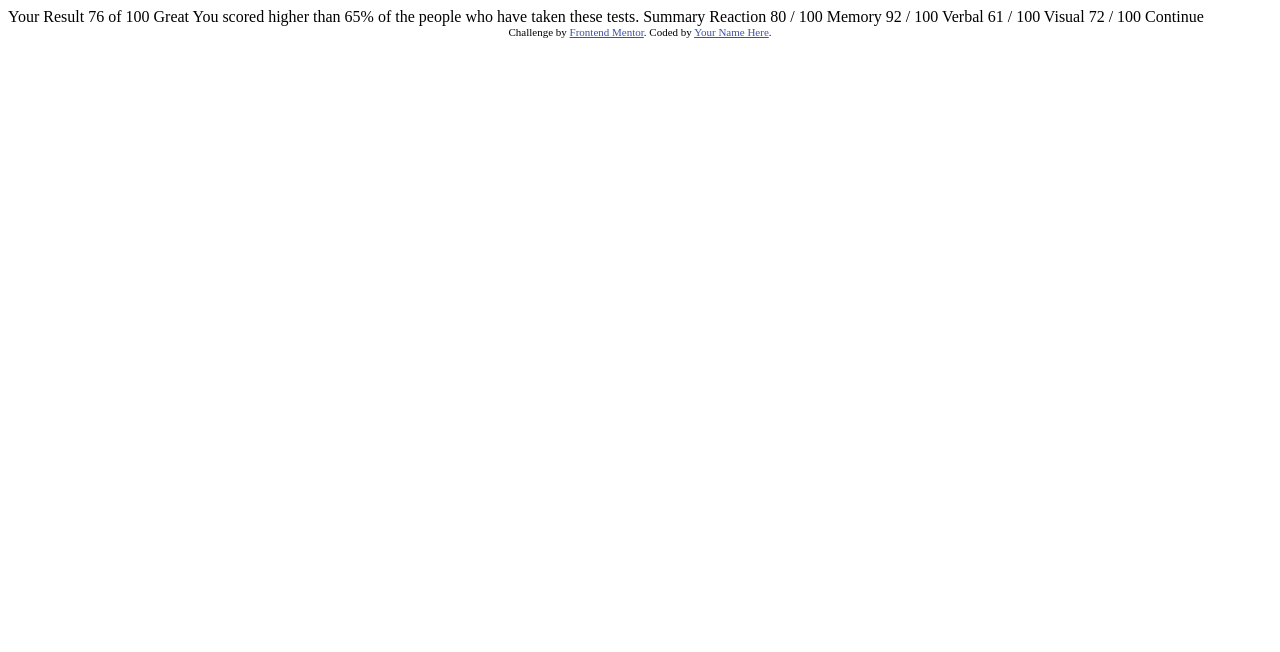
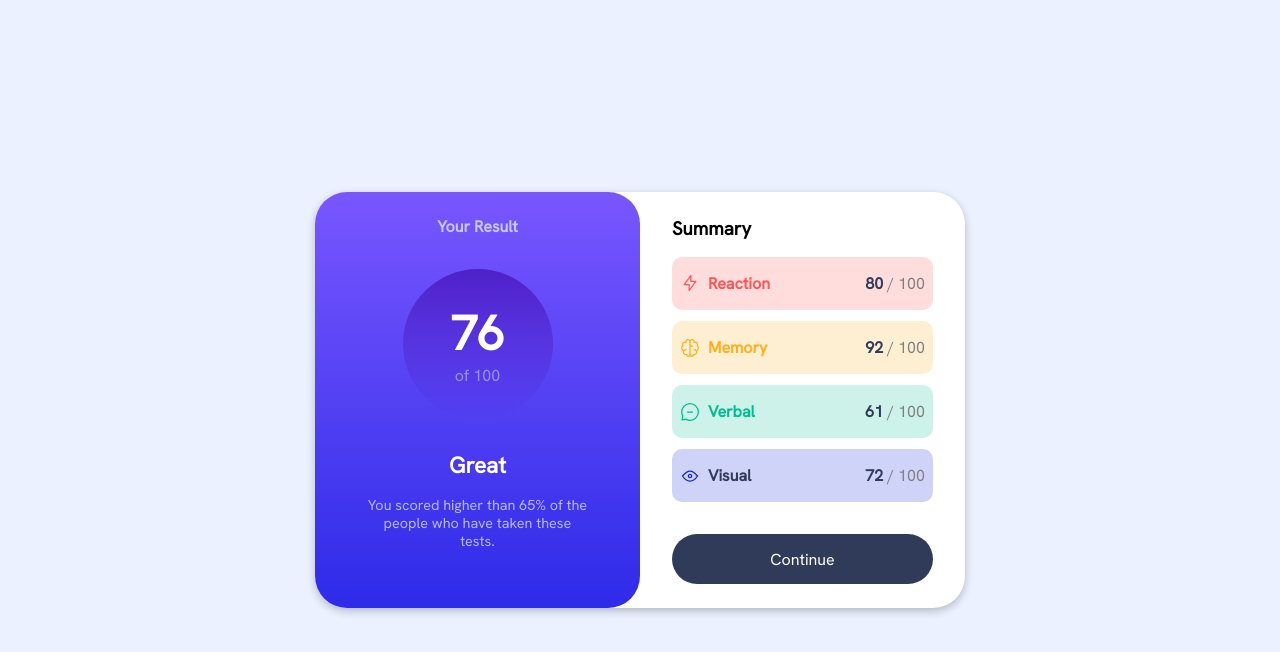
Before and after one commit to Arsalan40/Front-end-Mentor-Challenges, a plain HTML site: page results-summary-component-main/index.html in a window 1280 px wide. Drawn offline with Linux system fonts and the light colour scheme.

Commit message:
challenge one

```diff
--- a/results-summary-component-main/index.html
+++ b/results-summary-component-main/index.html
@@ -1,47 +1,92 @@
 <!DOCTYPE html>
 <html lang="en">
   <head>
-  <meta charset="UTF-8">
-  <meta name="viewport" content="width=device-width, initial-scale=1.0"> <!-- displays site properly based on user's device -->
+    <meta charset="UTF-8" />
+    <meta name="viewport" content="width=device-width, initial-scale=1.0" />
+    <!-- displays site properly based on user's device -->
 
-  <link rel="icon" type="image/png" sizes="32x32" href="./assets/images/favicon-32x32.png">
-
+    <link
+      rel="icon"
+      type="image/png"
+      sizes="32x32"
+      href="./assets/images/favicon-32x32.png" />
+    <link rel="preconnect" href="https://fonts.googleapis.com" />
+    <link rel="preconnect" href="https://fonts.gstatic.com" crossorigin />
+    <link
+      href="https://fonts.googleapis.com/css2?family=Hanken+Grotesk:wght@400&family=Roboto:ital,wght@0,100;1,300&display=swap"
+      rel="stylesheet" />
+    <link rel="stylesheet" href="style.css" />
     <title>Frontend Mentor | Results summary component</title>
 
     <!-- Feel free to remove these styles or customise in your own stylesheet 👍 -->
     <style>
-    .attribution { font-size: 11px; text-align: center; }
-    .attribution a { color: hsl(228, 45%, 44%); }
+      .attribution {
+        font-size: 11px;
+        text-align: center;
+      }
+      .attribution a {
+        color: hsl(228, 45%, 44%);
+      }
     </style>
   </head>
   <body>
+    <div class="container">
+      <div class="card">
+        <section class="result">
+          <h4 class="title">Your Result</h4>
+            <div class="circle">
+            <h1>76</h1>
+            <p>of 100</p>
+          </div>
+            <b>Great</b>
+            <div class="text">
+              <p>
+                You scored higher than 65% of the people who have taken these
+                tests.
+              </p>
+        </section>
+        <section class="summary">
+          <h3 class="title">Summary</h3>
+          <div class="rows">
+            <div class="row">
+              <div class="icons">
+              <img src="./assets/images/icon-reaction.svg" alt="" />
+              <b>Reaction</b>
+              </div>
+              <p><b>80</b> / 100</p>
+          </div>
+            <div class="row">
+              <div class="icons">
+              <img src="./assets/images/icon-memory.svg" alt="" />
+              <b>Memory</b>
+            </div>
+              <p><b>92</b> / 100</p>
+            </div>
+            <div class="row">
+              <div class="icons">
+              <img src="./assets/images/icon-verbal.svg" alt="" />
+              <b>Verbal</b>
+            </div>
+              <p><b>61</b> / 100</p>
+            </div>
+            <div class="row">
+              <div class="icons">
+              <img src="./assets/images/icon-visual.svg" alt="" />
+              <b>Visual</b>
+            </div>
+              <p><b>72</b> / 100</p>
+            </div>
+          </div>
+          <button class="btn">Continue</button>
+        </section>
+      </div>
+      </div>
 
-  Your Result
-  76
-  of 100
-
-  Great
-  You scored higher than 65% of the people who have taken these tests.
-
-  Summary
-
-  Reaction
-  80 / 100
-
-  Memory
-  92 / 100
-
-  Verbal
-  61 / 100
-
-  Visual
-  72 / 100
-
-  Continue
-
-  <div class="attribution">
-    Challenge by <a href="https://www.frontendmentor.io?ref=challenge" target="_blank">Frontend Mentor</a>.
-    Coded by <a href="#">Your Name Here</a>.
-  </div>
+    <!-- <div class="attribution">
+      Challenge by
+      <a href="https://www.frontendmentor.io?ref=challenge" target="_blank"
+        >Frontend Mentor</a
+      >. Coded by <a href="#">Your Name Here</a>.
+    </div> -->
   </body>
 </html>
--- /dev/null
+++ b/results-summary-component-main/style.css
@@ -0,0 +1,211 @@
+:root {
+    --Light-red: hsl(0, 100%, 67%);
+    --Orangey-yellow: hsl(39, 100%, 56%);
+    --Green-teal: hsl(166, 100%, 37%);
+    --Cobalt-blue: hsl(234, 85%, 45%);
+
+
+    --Light-slate-blue-background: hsl(252, 100%, 67%);
+    --Light-royal-blue-background: hsl(241, 81%, 54%);
+    --Violet-blue-circle: hsla(256, 72%, 46%, 1);
+    --Persian-blue-circle: hsla(241, 72%, 46%, 0);
+
+    --White: hsl(0, 0%, 100%);
+    --Pale-blue: hsl(221, 100%, 96%);
+    --Light-lavender: hsl(241, 100%, 89%);
+    --Dark-gray-blue: hsl(224, 30%, 27%);
+
+}
+
+* {
+    margin: 0;
+    padding: 0;
+    box-sizing: border-box;
+    font-family: 'Hanken Grotesk', sans-serif;
+}
+
+body {
+    display: flex;
+    align-items: center;
+    justify-content: center;
+    min-height: 100vh;
+    background-color: var(--Pale-blue);
+}
+
+.container {
+    box-shadow: rgba(0, 0, 0, .24) 0px 3px 8px;
+    width: 650px;
+    border-radius: 2rem;
+    background-color: white;
+}
+
+.card {
+    display: flex;
+    justify-content: space-between;
+}
+
+.result {
+    width: 50%;
+    align-items: center;
+    display: flex;
+    flex-direction: column;
+    background: linear-gradient(to bottom, var(--Light-slate-blue-background), var(--Light-royal-blue-background));
+    border-radius: 2rem;
+    padding: 1.5rem 2rem;
+    text-align: center;
+    gap: 1rem;
+}
+
+.result .title {
+    color: var(--Light-lavender);
+    margin-bottom: 1rem;
+}
+
+.result .circle {
+    width: 150px;
+    height: 150px;
+    border-radius: 50%;
+    display: flex;
+    flex-direction: column;
+    justify-content: center;
+    align-items: center;
+    background: linear-gradient(to bottom, var(--Violet-blue-circle), var(--Persian-blue-circle));
+}
+
+.circle h1 {
+    font-size: 3rem;
+    color: var(--White);
+}
+
+.circle p {
+    color: var(--Light-lavender);
+    opacity: .6;
+}
+
+.result b {
+    color: white;
+    font-size: 1.4rem;
+    margin-top: 1rem;
+}
+
+.result .text {
+    color: var(--Pale-blue);
+    width: 220px;
+    opacity: .7;
+    font-size: .9rem;
+}
+
+.summary {
+    width: 50%;
+    display: flex;
+    flex-direction: column;
+    padding: 1.5rem 2rem;
+    gap: 1rem;
+}
+
+.summary .title {
+    color: black;
+}
+
+.rows {
+    display: flex;
+    flex-direction: column;
+    gap: .7rem;
+}
+
+.row {
+    display: flex;
+    justify-content: space-between;
+    align-items: center;
+    border-radius: 10px;
+    padding: 1rem .5rem;
+}
+
+.row:nth-child(1) {
+    background-color: hsl(0, 100%, 67%, .2);
+}
+
+.row:nth-child(1) .icons b {
+    color: var(--Light-red);
+}
+
+.row:nth-child(2) {
+    background-color: hsl(39, 100%, 56%, .2);
+}
+
+.row:nth-child(2) .icons b {
+    color: var(--Orangey-yellow);
+}
+
+.row:nth-child(3) {
+    background-color: hsl(166, 100%, 37%, .2);
+}
+
+.row:nth-child(3) .icons b {
+    color: var(--Green-teal);
+}
+
+.row:nth-child(4) {
+    background-color: hsl(234, 85%, 45%, .2);
+}
+
+.row:nth-child(4) .icons b {
+    color: var(--Dark-gray-blue)
+}
+
+.icons {
+    display: flex;
+    gap: .5rem;
+    align-items: center;
+}
+
+.row p {
+    color: gray;
+}
+
+.row p b {
+    color: var(--Dark-gray-blue);
+}
+
+.btn {
+    margin-top: 1rem;
+    padding: .9rem;
+    border-radius: 2rem;
+    background-color: var(--Dark-gray-blue);
+    color: white;
+    cursor: pointer;
+    font-size: 1rem;
+    border: none;
+}
+
+.btn:hover {
+    background: var(--Light-royal-blue-background);
+}
+
+@media screen and (max-width:650px) {
+    body {
+        align-items: flex-start;
+        background-color: white;
+    }
+
+    .container {
+        box-shadow: none;
+    }
+
+    .card {
+        flex-direction: column;
+    }
+
+    .result {
+        width: 100%;
+        border-radius: 0 0 1rem 1rem;
+    }
+
+    .result .text {
+        width: 260px;
+    }
+
+    .summary {
+        width: 100%;
+    }
+}
```
Lines whose indentation alone changed are shown as unchanged.
